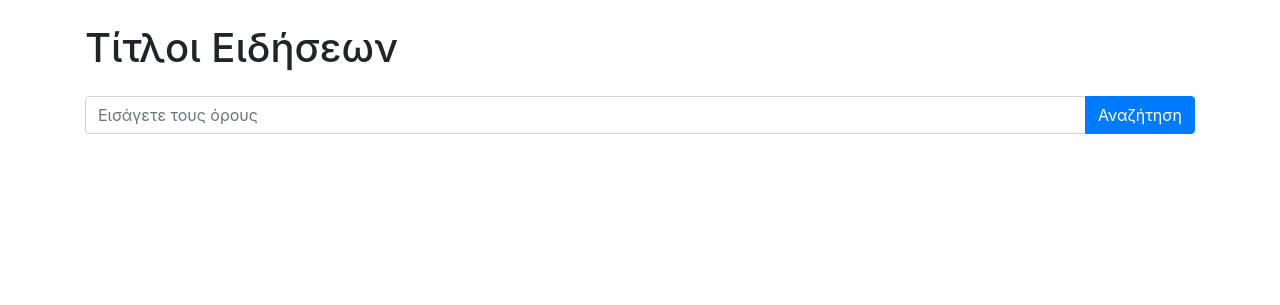
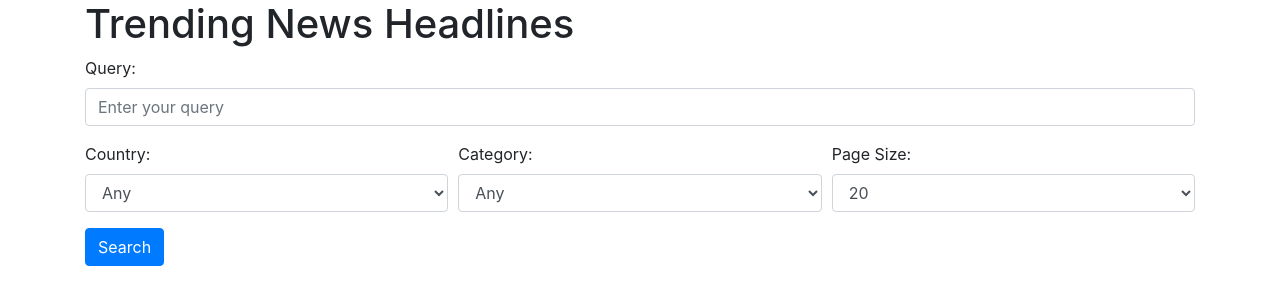
Before and after one commit to manosmin/NewsHeadlines-FastAPI, a FastAPI app: page / in a window 1280 px wide. Shown: the top 305 px of the page. Run offline with FastAPI, Linux system fonts and the light colour scheme; some libraries are stand-ins or nearby versions.

Commit message:
changed to include parameter dropdowns

```diff
--- a/templates/index.html
+++ b/templates/index.html
@@ -3,45 +3,71 @@
 <head>
     <meta charset="UTF-8">
     <meta name="viewport" content="width=device-width, initial-scale=1.0">
-    <title>Τίτλοι Ειδήσεων</title>
-
-    <!-- Include Bootstrap CSS -->
+    <title>Trending News Headlines</title>
     <link rel="stylesheet" href="https://maxcdn.bootstrapcdn.com/bootstrap/4.5.2/css/bootstrap.min.css">
 </head>
 <body>
     <div class="container">
-        <h1 class="mt-4">Τίτλοι Ειδήσεων</h1>
+        <h1>Trending News Headlines</h1>
 
-        <form id="searchForm" class="mt-4">
-            <div class="input-group">
-                <input type="text" id="searchInput" class="form-control" placeholder="Εισάγετε τους όρους">
-                <div class="input-group-append">
-                    <button type="submit" class="btn btn-primary">Αναζήτηση</button>
+        <form id="searchForm">
+
+                <div class="form-group">
+                    <label for="searchInput">Query: </label>
+                    <input type="text" class="form-control" id="searchInput" placeholder="Enter your query">
+                </div>
+
+            <div class="form-row">
+                <div class="form-group col-md-4">
+                    <label for="countrySelect">Country: </label>
+                    <select class="form-control" id="countrySelect">
+                        <option value="">Any</option>
+                        <option value="gr">Greece</option>
+                        <option value="us">United States</option>
+                        <option value="gb">Great Britain</option>
+                        <option value="es">Spain</option>
+                        <option value="it">Italy</option>
+                        <option value="fr">France</option>
+                        <option value="cn">China</option>
+                        <option value="jp">Japan</option>
+                        <option value="br">Brazil</option>
+                        <option value="au">Australia</option>
+                    </select>
+                </div>
+                <div class="form-group col-md-4">
+                    <label for="categorySelect">Category: </label>
+                    <select class="form-control" id="categorySelect">
+                        <option value="">Any</option>
+                        <option value="general">General</option>
+                        <option value="business">Business</option>
+                        <option value="Entertainment">Entertainment</option>
+                        <option value="health">Health</option>
+                        <option value="science">Science</option>
+                        <option value="sports">Sports</option>
+                        <option value="technology">Technology</option>
+                    </select>
+                </div>
+                <div class="form-group col-md-4">
+                    <label for="pageSizeSelect">Page Size: </label>
+                    <select class="form-control" id="pageSizeSelect">
+                        <option value="20">20</option>
+                        <option value="50">50</option>
+                        <option value="100">100</option>
+                    </select>
                 </div>
             </div>
+
+            <button type="button" class="btn btn-primary" id="searchButton">Search</button>
         </form>
 
-        <!-- Fixed-size box with scrollable content -->
-        <div class="container mt-4">
-            <div class="row">
-                <div class="col">
-                    <div class="overflow-auto" style="max-height: 800px;">
-                        <div id="newsList">
-                            <!-- News headlines will be displayed here -->
-                        </div>
-                    </div>
-                </div>
-            </div>
+        <div id="newsList">
+            <!-- News headlines will be displayed here -->
         </div>
     </div>
-    </div>
 
-    <!-- Include Bootstrap JS (jQuery is a dependency) -->
     <script src="https://code.jquery.com/jquery-3.5.1.slim.min.js"></script>
     <script src="https://cdn.jsdelivr.net/npm/@popperjs/core@2.9.3/dist/umd/popper.min.js"></script>
     <script src="https://maxcdn.bootstrapcdn.com/bootstrap/4.5.2/js/bootstrap.min.js"></script>
-
-    <!-- Update the script source to point to the 'static' directory -->
     <script src="/static/main.js"></script>
 </body>
 </html>
```
